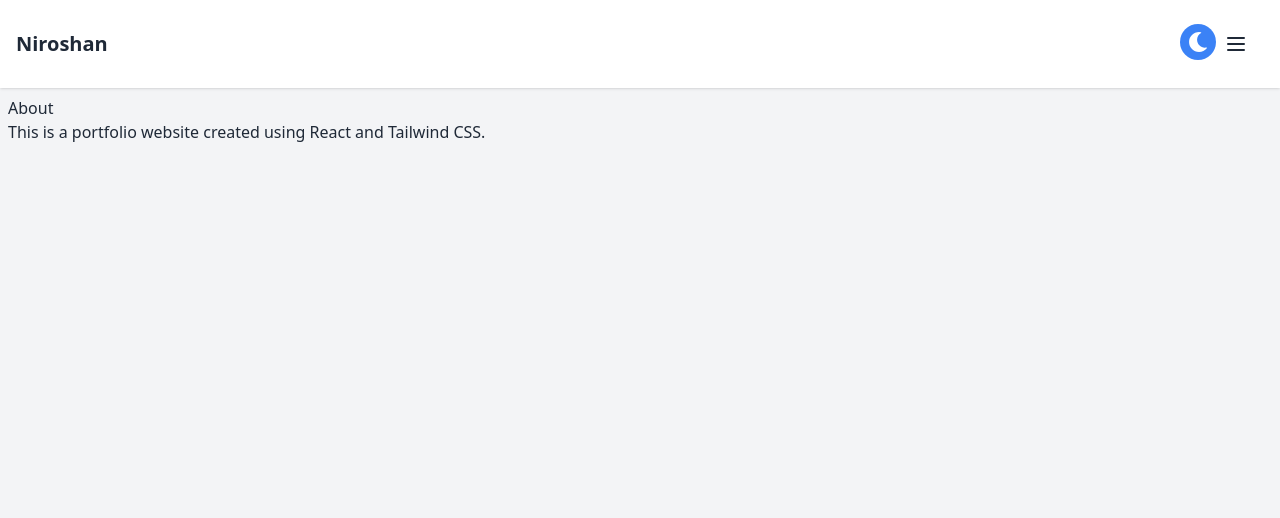
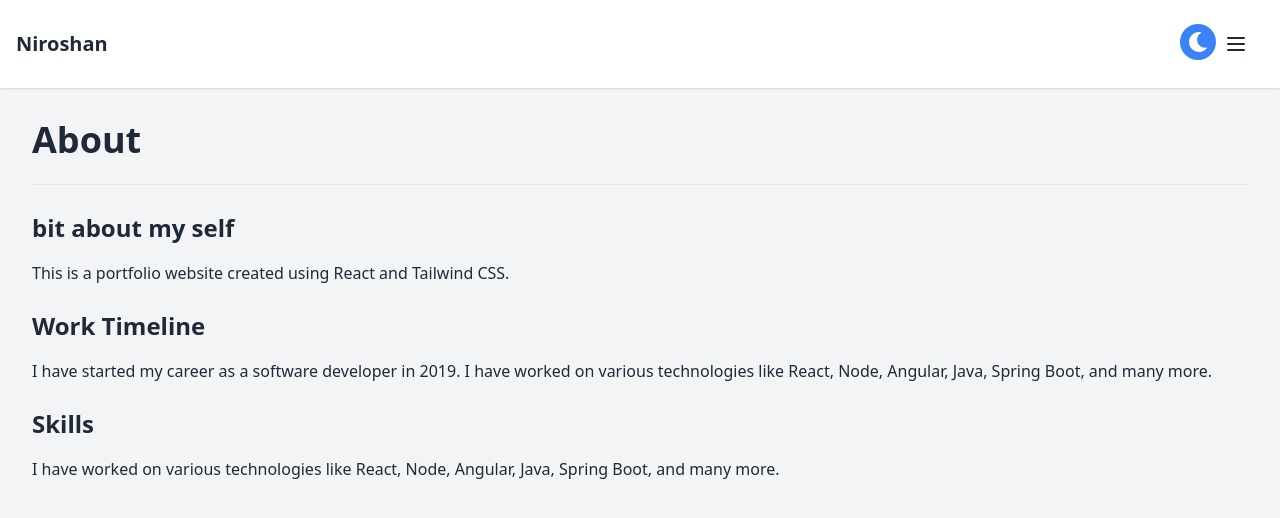
Before and after one commit to Niroshan2812/NiroshanPortfolio, a React (Vite) app in the folder portfolio/: page /about in a window 1280 px wide. Shown: the top 518 px of the page. Built offline with nearby package versions, Linux system fonts and the light colour scheme.

Commit message:
about page updated

```diff
--- a/portfolio/src/screen/about/About.module.css
+++ b/portfolio/src/screen/about/About.module.css
@@ -0,0 +1,16 @@
+.aboutmainContainner{
+    @apply min-h-screen p-6
+}
+.h1heading{
+    @apply text-4xl font-bold mb-6
+}
+.hrview{
+    @apply h-1  mb-6
+}
+.h2subheading{
+    @apply text-2xl font-semibold mb-4
+
+}
+.pstyling{
+    @apply leading-relaxed mb-6
+}
--- a/portfolio/src/screen/about/About.tsx
+++ b/portfolio/src/screen/about/About.tsx
@@ -1,12 +1,25 @@
 import React from "react";
+import styles from "./About.module.css";
+import Strings from "../../constants/strings";
 
 function About(){
     return(
-        <div>
-            <h1>About</h1>
-            <p>
+        <div className={styles.aboutmainContainner}>
+            <h1 className={styles.h1heading}>About</h1>
+            <hr className={styles.hrview}/>
+            <h2 className={styles.h2subheading}>bit about my self</h2>
+
+            <p className={styles.pstyling}>
                 This is a portfolio website created using React and Tailwind CSS.
             </p>
+
+            <h2 className={styles.h2subheading}> Work Timeline</h2>
+            <p  className={styles.pstyling}>
+                I have started my career as a software developer in 2019. I have worked on various technologies like React, Node, Angular, Java, Spring Boot, and many more.</p>
+            <h2 className={styles.h2subheading}> Skills</h2>
+            <p className={styles.pstyling}>
+                I have worked on various technologies like React, Node, Angular, Java, Spring Boot, and many more.</p>
+
         </div>
     )
 }
```
